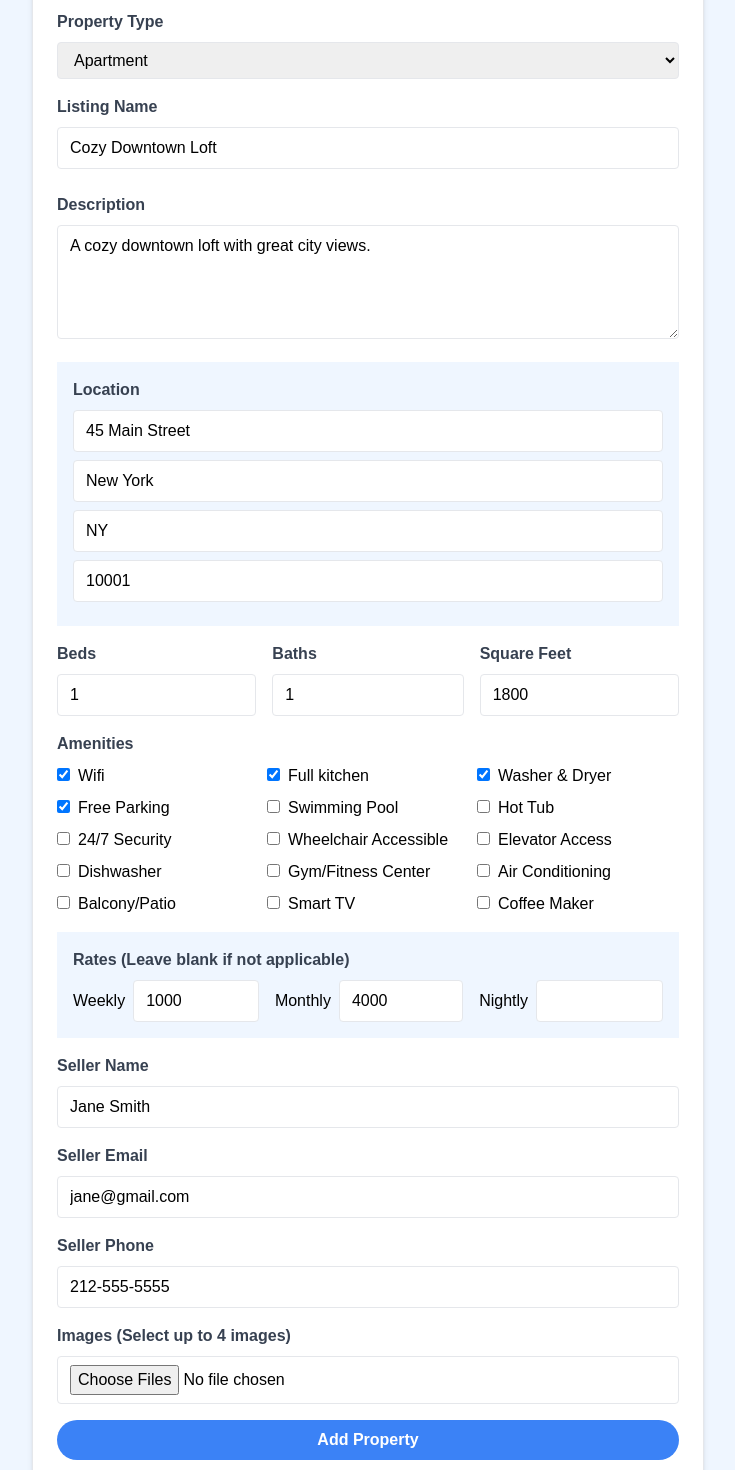
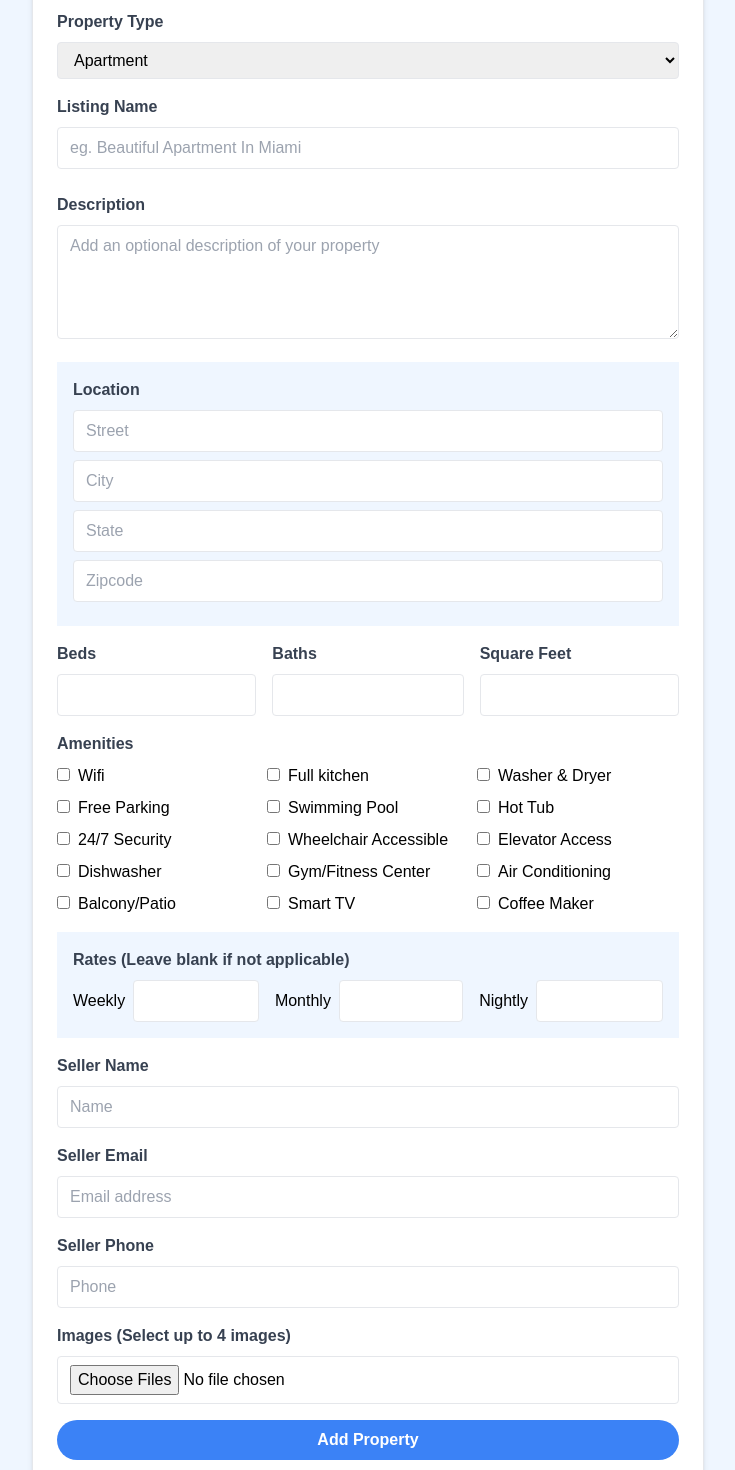
Before and after one commit to teodorastoykova/property-rental, a Next.js app: page /properties/add in a window 1280 px wide. Shown: the part 260-1730 px from the top of the page, without its empty margins (272-1007 px from the left). Built offline with nearby package versions, Linux system fonts and the light colour scheme; no server answers.

Commit message:
hard coded value from form removed

```diff
--- a/components/PropertyAddForm.jsx
+++ b/components/PropertyAddForm.jsx
@@ -5,27 +5,28 @@ import { useEffect, useState } from "react";
 function PropertyAddForm() {
   const [mounted, setMounted] = useState(false);
   const [fields, setFields] = useState({
-    name: "Cozy Downtown Loft",
-    type: "Apartment",
-    description: "A cozy downtown loft with great city views.",
+    name: "",
+    type: "",
+    description: "",
     location: {
-      street: "45 Main Street",
-      city: "New York",
-      state: "NY",
-      zipcode: "10001",
+      street: "",
+      city: "",
+      state: "",
+      zipcode: "",
     },
-    beds: 1,
-    baths: 1,
-    square_feet: 1800,
-    amenities: ["Wifi", "Full Kitchen", "Washer & Dryer", "Free Parking"],
+    beds: "",
+    baths: "",
+    square_feet: "",
+    amenities: [],
     rates: {
-      weekly: 1000,
-      monthly: 4000,
+      weekly: "",
+      monthly: "",
+      nightly: "",
     },
     seller_info: {
-      name: "Jane Smith",
-      email: "jane@gmail.com",
-      phone: "212-555-5555",
+      name: "",
+      email: "",
+      phone: "",
     },
     images: [],
   });
```
